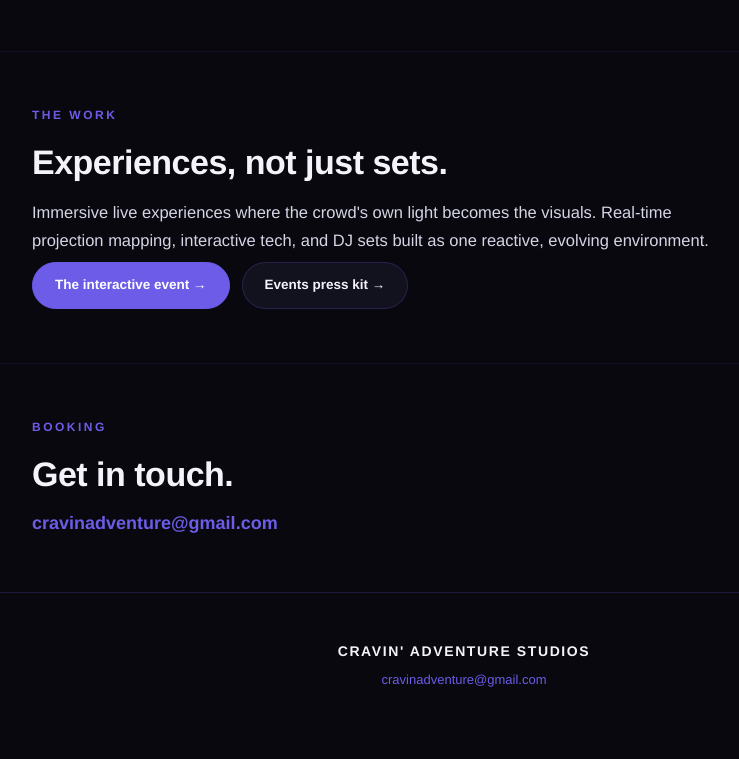
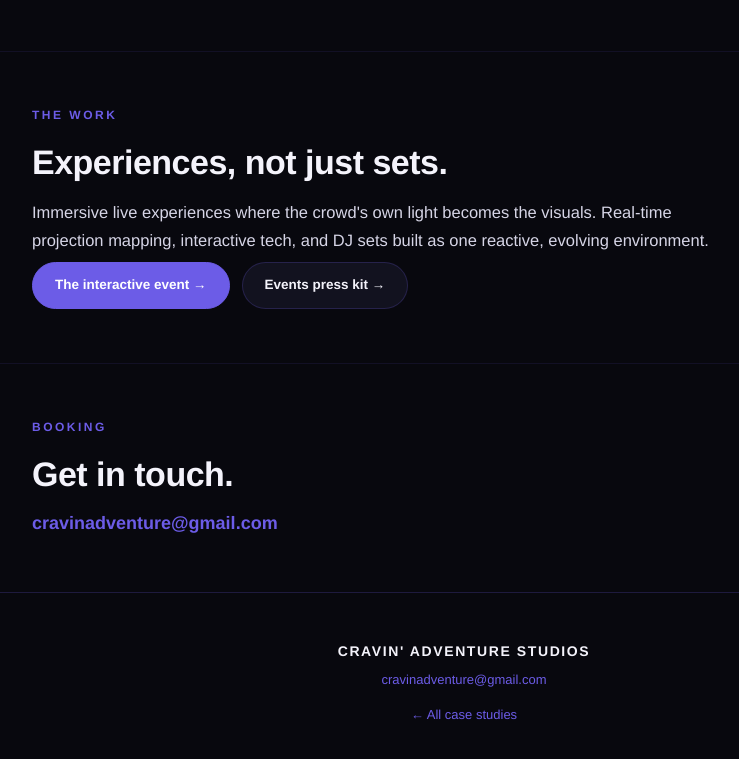
Before and after one commit to cravinadventure/luca-epk, a plain HTML site: page index.html in a window 1280 px wide. Shown: the part 1460-2219 px from the top of the page, without its empty margins (176-915 px from the left). Drawn offline with Linux system fonts and the light colour scheme.

Commit message:
Add bottom 'All case studies' nav link
Co-Authored-By: Claude Opus 4.8 <noreply@anthropic.com>

```diff
--- a/index.html
+++ b/index.html
@@ -130,6 +130,7 @@
 <footer>
   <div class="brand">CRAVIN' ADVENTURE STUDIOS</div>
   <p style="margin-top:8px;font-size:13px"><a href="mailto:cravinadventure@gmail.com">cravinadventure@gmail.com</a></p>
+  <p style="margin-top:14px;font-size:13px"><a href="https://cravinadventure.github.io/client-case-studies/">&larr; All case studies</a></p>
 </footer>
 </body>
 </html>
```
